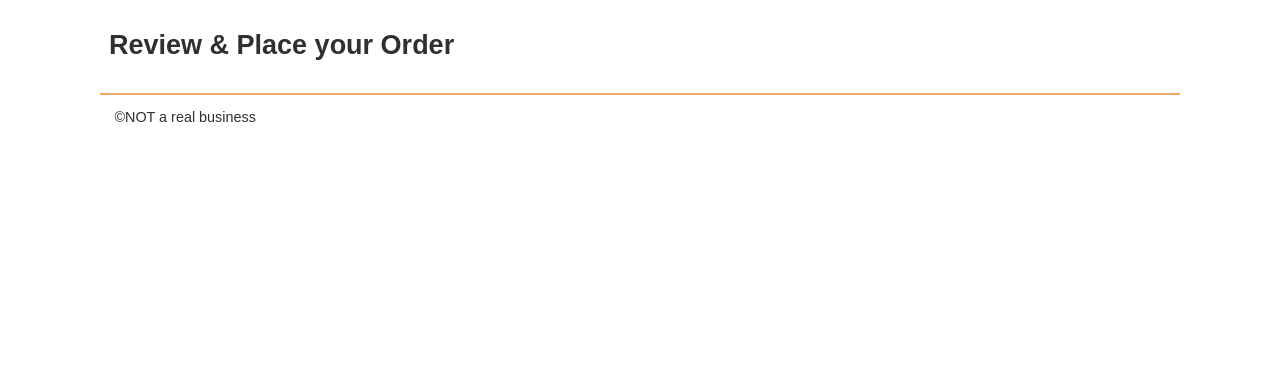
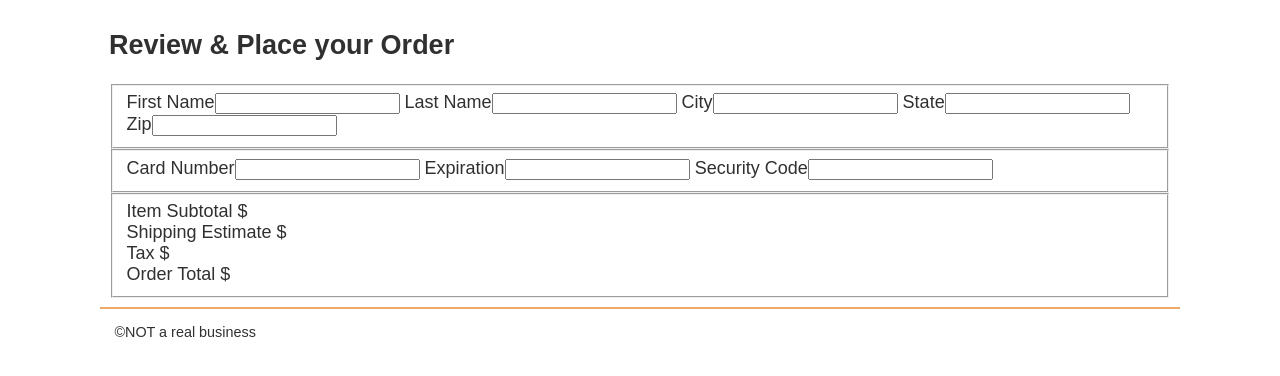
Before and after one commit to BYUI-WDD330-F23-A/sleepoutside-v3, a website: page src/checkout/index.html in a window 1280 px wide. Shown: the part 76-452 px from the top of the page. Drawn offline with Linux system fonts and the light colour scheme; files that its build step writes are made by us from their sources; no server answers; files whose address does not match are found by name.

Commit message:
Refactor code

```diff
--- a/src/checkout/index.html
+++ b/src/checkout/index.html
@@ -18,6 +18,38 @@
     <main class="divider">
       <section class="products">
         <h2>Review & Place your Order</h2>
+        <form>
+          <fieldset legend="Shipping">
+            <label for="firstName">First Name<input name="firstName" type="text"></label>
+            <label for="lastName">Last Name<input name="lastName" type="text"></label>
+            <label for="city">City<input name="city" type="text"></label>
+            <label for="state">State<input name="state" type="text"></label>
+            <label for="zip">Zip<input name="zip" type="text"></label>
+          </fieldset>
+          <fieldset legend="Payment">
+            <label for="cardNumber">Card Number<input name="cardNumber" type="text"></label>
+            <label for="expiration">Expiration<input name="expiration" type="text"></label>
+            <label for="securityCode">Security Code<input name="securityCode" type="password"></label>
+          </fieldset>
+          <fieldset legend="Order summary">
+            <div>
+              <span>Item Subtotal<span id="itemQuantity"></span></span>
+              <span id="subtotal">$</span>
+            </div>
+            <div>
+              <span>Shipping Estimate</span>
+              <span id="shippingCost">$</span>
+            </div>
+            <div>
+              <span>Tax</span>
+              <span id="tax">$</span>
+            </div>
+            <div>
+              <span>Order Total</span>
+              <span id="grandTotal">$</span>
+            </div>
+          </fieldset>
+        </orm>
       </section>
     </main>
 
--- a/src/js/productData.mjs
+++ b/src/js/externalServices.mjs
@@ -2,7 +2,7 @@ import { convertToJson } from "./utils.mjs";
 
 const baseURL = import.meta.env.VITE_SERVER_URL
 
-export async function getData(category) {
+export async function getProductsByCategory(category) {
   const response = await fetch(baseURL + `products/search/${category}`);
   const data = await convertToJson(response);
   return data.Result;
--- a/src/js/productList.mjs
+++ b/src/js/productList.mjs
@@ -1,8 +1,7 @@
-import { getData } from "./productData.mjs";
+import { getProductsByCategory } from "./externalServices.mjs";
 import { renderListWithTemplate } from "./utils.mjs";
 
 function productCardTemplate(product) {
-
   return `<li class="product-card">
       <a href="/product_pages/index.html?product=${product.Id}">
       <img
@@ -40,7 +39,7 @@ async function filterProductsWithoutImage(products) {
 
 export default async function productList(selector = "", category = "") {
   const itemListArea = document.getElementById(selector);
-  const products = await getData(category);
+  const products = await getProductsByCategory(category);
   // const filteredProducts = await filterProductsWithoutImage(products);
   // console.debug(products);
 
```
Also changed, not shown: src/js/checkoutProcess.mjs (added, +31 -0 lines), src/js/productDetails.mjs (+37 -25 lines).
